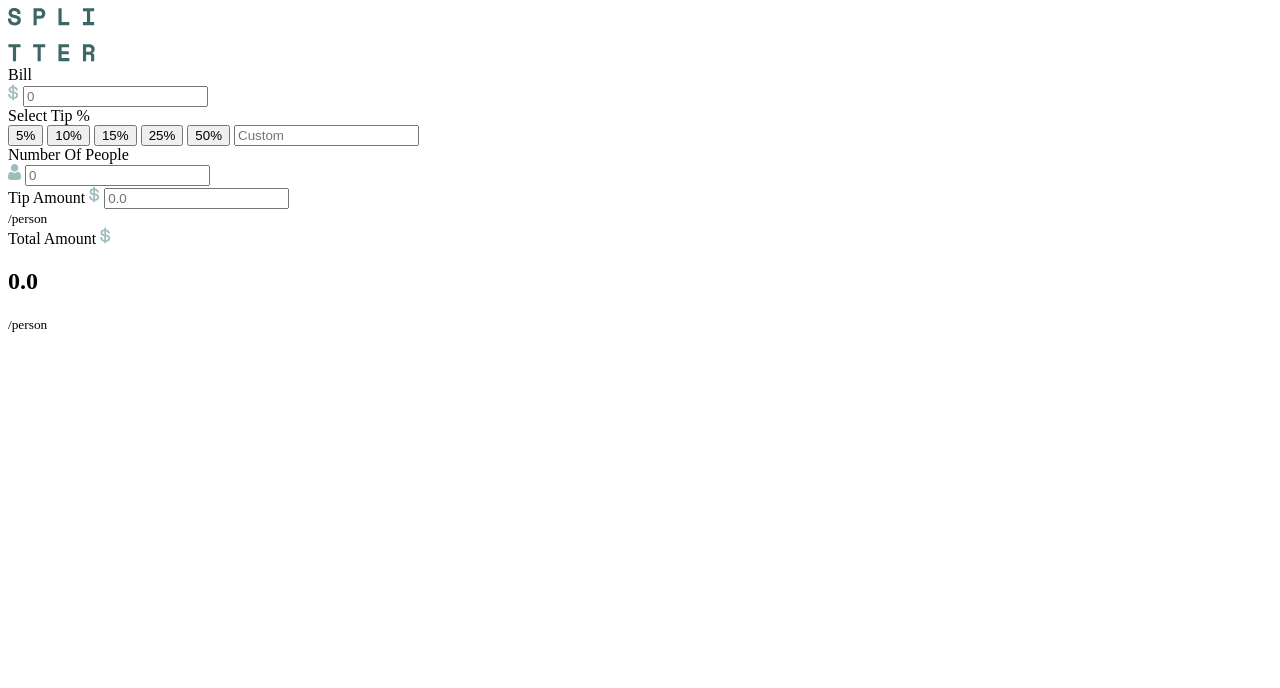
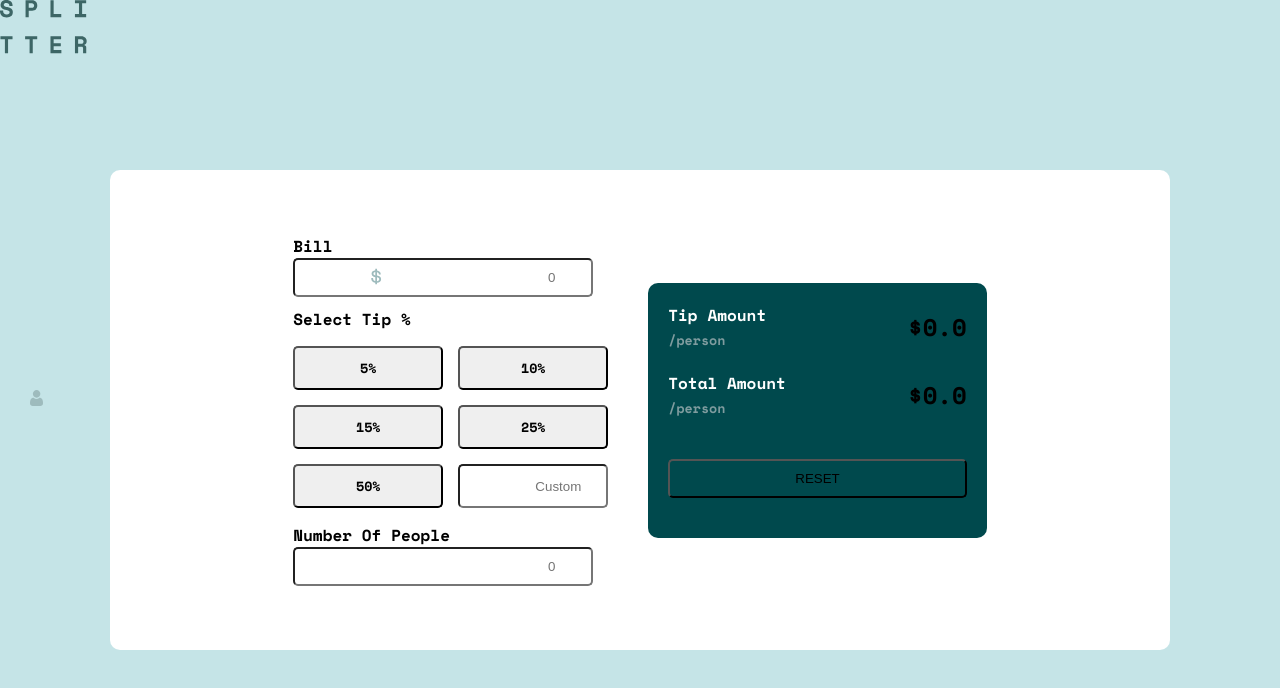
Before and after one commit to Valeroy06/Tip-App, a plain HTML site: page index.html in a window 1280 px wide. Drawn offline with nearby package versions, Linux system fonts and the light colour scheme.

Commit message:
third commit

```diff
--- a/index.html
+++ b/index.html
@@ -4,48 +4,61 @@
 <head>
     <meta charset="UTF-8">
     <meta http-equiv="X-UA-Compatible" content="IE=edge">
+
+    <link rel="stylesheet" href="/sass.css">
     <meta name="viewport" content="width=device-width, initial-scale=1.0">
+    <link href="https://fonts.googleapis.com/css2?family=Poppins:wght@400;600&family=Space+Mono:wght@700&display=swap"
+        rel="stylesheet">
     <title>Tip App</title>
 </head>
 
 <body>
-    <img src="/img/split-tier.svg" alt="split-tier">
-    <section>
-        <div>
-            <div>
+    <img src="/img/split-tier.svg" id="split" alt="split-tier">
+    <section class="container">
+        <div class="bill">
+            <div class="doll">
                 <span>Bill</span><br>
                 <img src="/img/dollar.svg" alt="dollar">
-                <input type="number" name="number" placeholder="0">
+                <input type="number" id="number" placeholder="0">
             </div>
-            <div>
-                <span>Select Tip %</span><br>
+            <div class="tip">
+                <span>Select Tip %</span>
+                <div class="grid">
                     <button>5%</button>
                     <button>10%</button>
                     <button>15%</button>
                     <button>25%</button>
                     <button>50%</button>
-                <input type="number" name="" placeholder="Custom">
+                    <input type="number" id="Custom" placeholder="Custom">
+                </div>
             </div>
 
-            <div>
-                <span>Number Of People</span><br>
+            <div class="People">
+                <span id="nom">Number Of People</span><br>
                 <img src="/img/person.svg" alt="person">
-                <input type="number" name="" placeholder="0">
+                <input type="number" id="nomb" placeholder="0">
             </div>
         </div>
+        <div class="amount">
+            <div class="flex">
                 <div>
-            <div>
-                <span>Tip Amount</span>
-                <img src="/img/dollar.svg" alt="">
-                <input type="number" name="" placeholder="0.0"><br>
+                    <span>Tip Amount</span><br>
                     <small>/person</small>
                 </div>
-            <div>
-                <span>Total Amount</span>
-                <img src="/img/dollar.svg" alt="">
-                <h2>0.0</h2>
+                <div class="dolles">
+                    <h2>$0.0</h2>
+                </div>
+            </div>
+            <div class="flex">
+                <div class="tots">
+                    <span>Total Amount</span><br>
                     <small>/person</small>
                 </div>
+                <div class="dolls">
+                    <h2>$0.0</h2>
+                </div>
+            </div>
+            <button id="reset" type="reset">RESET</button>
         </div>
     </section>
 
--- a/sass.scss
+++ b/sass.scss
@@ -1,5 +1,126 @@
-*{
-    margin: 0;
-    padding: 0;
-    box-sizing: border-box;
+* {
+  margin: 0;
+  padding: 0;
+  box-sizing: border-box;
 }
+body {
+  background-color: hsl(185, 41%, 84%);
+  font-family: "Space Mono";
+}
+#split {
+  text-align: center;
+}
+.container {
+  background-color: hsl(0, 0%, 100%);
+
+  .bill {
+    padding: 20px;
+
+    .doll {
+      #number {
+        padding: 10px 20px;
+        text-align: right;
+        width: 95%;
+        border-radius: 5px;
+      }
+      img {
+        position: absolute;
+        top: 114px;
+        left: 30px;
+      }
+    }
+    .tip {
+      padding-top: 10px;
+      .grid {
+        display: grid;
+        grid-gap: 15px;
+        grid-template-columns: 150px 150px;
+        grid-template-rows: auto auto auto;
+        padding: 15px 0;
+      }
+      button {
+        padding: 10px 0;
+        border-radius: 5px;
+        font-family: 'Space Mono';
+      }
+      #Custom {
+        text-align: right;
+        padding: 0 10px;
+        border-radius: 5px;
+      }
+    }
+    .People {
+      // #nom{
+      //     padding: 20px 0;
+      // }
+      #nomb {
+        padding: 10px 20px;
+        text-align: right;
+        width: 95%;
+        border-radius: 5px;
+      }
+      img {
+        position: absolute;
+        top: 390px;
+        left: 30px;
+      }
+    }
+  }
+  .amount {
+    background-color: hsl(183, 100%, 15%);
+    margin: 20px;
+    border-radius: 10px;
+    padding: 20px;
+
+    span {
+      color: hsl(0, 0%, 100%);
+    }
+    small {
+      color: hsl(184, 14%, 56%);
+    }
+    .flex {
+      display: flex;
+      justify-content: space-between;
+      align-items: center;
+    }
+
+    .tots {
+      padding: 20px 0;
+    }
+
+    #reset {
+      padding: 10px 125px;
+      margin: 20px 0;
+      background-color: hsl(183, 100%, 15%);
+      border-radius: 5px;
+    }
+  }
+}
+
+@media only screen and (min-width: 1000px) {
+  // body{
+  //     font-size: 24px;
+  // }
+  .container {
+    // border: red solid;
+    border-radius: 10px;
+    margin: 110px;
+    display: flex;
+    justify-content: center;
+    align-items: center;
+    height: 60vh;
+  }
+  .doll {
+    img {
+      position: absolute !important;
+      top: 33.5% !important;
+      left:29% !important;
+    }
+  }
+  .tip{
+      .grid{
+          grid-template-columns: 500px auto auto;
+          grid-template-rows: auto auto;
+      }
+  }
+}
```
Also changed, not shown: sass.css, 1 other file. Lines whose indentation alone changed are shown as unchanged.
